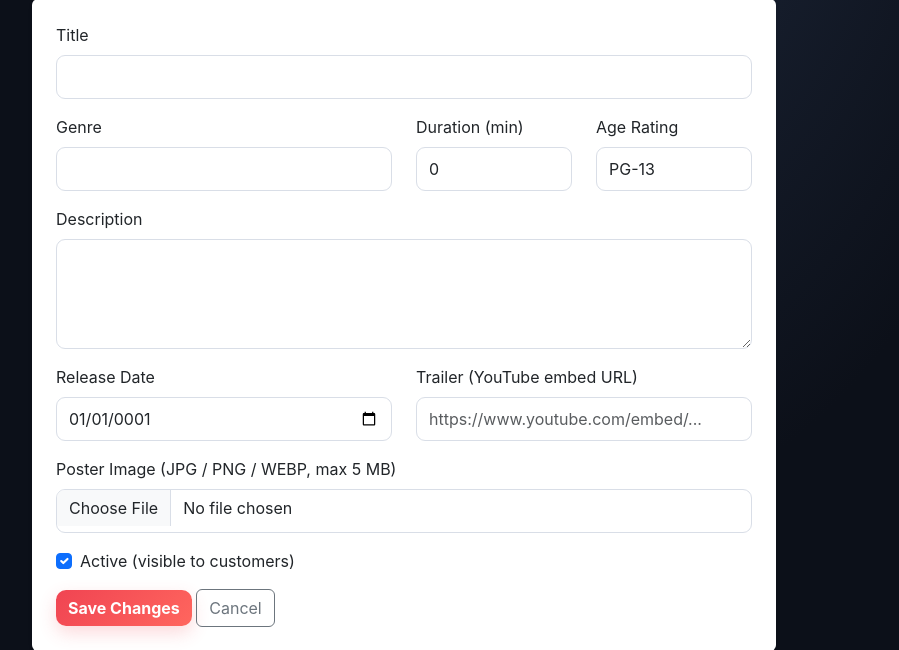
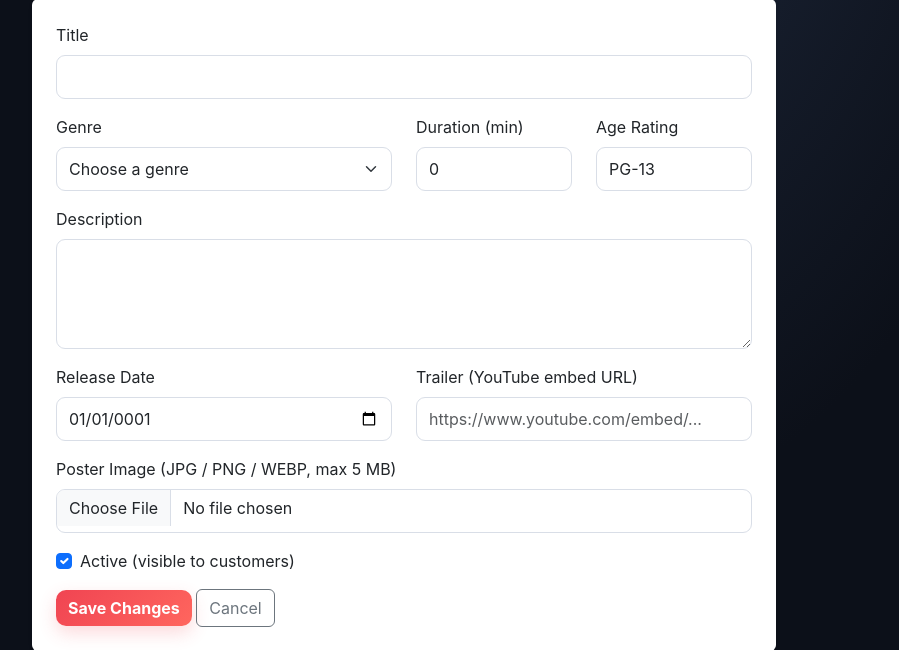
Before and after one commit to ryusen-lhj/CiMYTict, an ASP.NET Core app: template CiMYTict/Views/Movies/Edit.cshtml in a window 1280 px wide. Shown: the part 164-814 px from the top of the page, without its empty margins (50-949 px from the left). Run offline with ASP.NET Core 8, Linux system fonts and the light colour scheme; the template is opened without the code that fills it, so the values that code supplies are empty; style sheets or scripts are compiled from the project's sources; some libraries are stand-ins or nearby versions.

Commit message:
Use category dropdown in movie form

```diff
--- a/CiMYTict/Views/Movies/_MovieFields.cshtml
+++ b/CiMYTict/Views/Movies/_MovieFields.cshtml
@@ -9,7 +9,9 @@
 <div class="row">
     <div class="col-md-6 mb-3">
         <label asp-for="Genre" class="form-label"></label>
-        <input asp-for="Genre" class="form-control" />
+        <select asp-for="Genre" asp-items="ViewBag.Genres" class="form-select">
+            <option value="">Choose a genre</option>
+        </select>
         <span asp-validation-for="Genre" class="text-danger small"></span>
     </div>
     <div class="col-md-3 mb-3">
```
